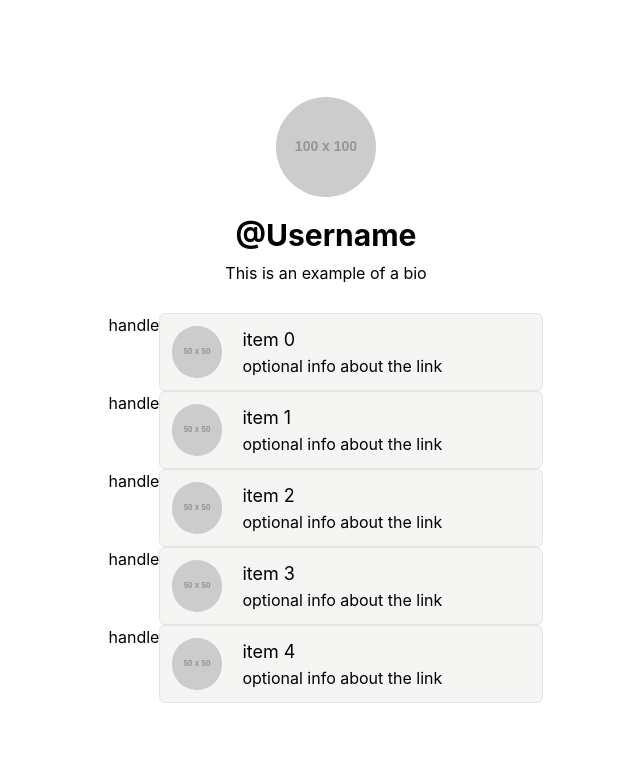
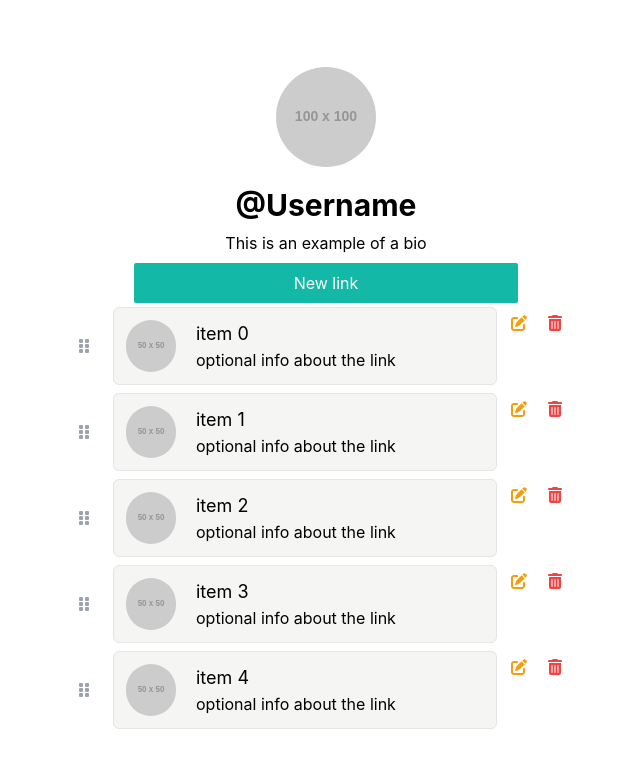
Before and after one commit to Shaun-Anderson/branch, a Next.js app: page /me in a window 1280 px wide. Shown: the top 768 px of the page, without its empty margins (314-954 px from the left). Built offline with nearby package versions, Linux system fonts and the light colour scheme.

Commit message:
fix: dnd ssr

```diff
--- /dev/null
+++ b/components/dnd.ts
@@ -0,0 +1,22 @@
+import dynamic from "next/dynamic";
+export const DragDropContext = dynamic(
+  () =>
+    import("react-beautiful-dnd").then((mod) => {
+      return mod.DragDropContext;
+    }),
+  { ssr: false }
+);
+export const Droppable = dynamic(
+  () =>
+    import("react-beautiful-dnd").then((mod) => {
+      return mod.Droppable;
+    }),
+  { ssr: false }
+);
+export const Draggable = dynamic(
+  () =>
+    import("react-beautiful-dnd").then((mod) => {
+      return mod.Draggable;
+    }),
+  { ssr: false }
+);
--- a/pages/me.tsx
+++ b/pages/me.tsx
@@ -1,21 +1,27 @@
-import type { NextPage } from "next";
+import type { GetServerSideProps, NextPage } from "next";
 import Head from "next/head";
-import Image, { ImageLoader } from "next/image";
+import Image from "next/image";
 import styles from "../styles/Home.module.css";
+import { DropResult, resetServerContext } from "react-beautiful-dnd";
+import { useState } from "react";
+import { DragDropContext, Droppable, Draggable } from "../components/dnd";
+import { FontAwesomeIcon } from "@fortawesome/react-fontawesome";
 import {
-  DragDropContext,
-  Droppable,
-  Draggable,
-  NotDraggingStyle,
-  DraggingStyle,
-  DropResult,
-} from "react-beautiful-dnd";
-import { useState } from "react";
+  faGrip,
+  faGripVertical,
+  faEdit,
+  faTrashAlt,
+} from "@fortawesome/free-solid-svg-icons";
 
 interface Item {
   id: string;
   content: string;
 }
+
+export const getServerSideProps: GetServerSideProps = async (context) => {
+  resetServerContext();
+  return { props: {} };
+};
 
 // fake data generator
 const getItems = (count: number): Item[] =>
@@ -96,25 +102,87 @@ const Me: NextPage = () => {
 
         <p className="text my-2">This is an example of a bio</p>
 
+        <div className=" min-w-0 sm: w-96 max-w-lg">
+          <button className=" transition ease-in-out rounded-sm bg-teal-500 p-2 w-full text-white hover:scale-105 hover:bg-teal-600">
+            New link
+          </button>
+        </div>
+
         <DragDropContext onDragEnd={onDragEnd}>
           <Droppable droppableId="droppable">
             {(provided, snapshot): JSX.Element => (
-              <ul
-                className="flex flex-col mt-5"
+              <div
                 {...provided.droppableProps}
                 ref={provided.innerRef}
+                // style={getListStyle(snapshot.isDraggingOver)}
               >
                 {state.map((item, index) => (
                   <Draggable key={item.id} draggableId={item.id} index={index}>
                     {(provided, snapshot): JSX.Element => (
                       <div
-                        className="flex"
                         ref={provided.innerRef}
                         {...provided.draggableProps}
+                        className="flex"
+                        // style={getItemStyle(
+                        //   snapshot.isDragging,
+                        //   provided.draggableProps.style
+                        // )}
                       >
-                        {" "}
-                        <div {...provided.dragHandleProps}>handle</div>
+                        <div
+                          {...provided.dragHandleProps}
+                          className="flex items-center justify-center mr-5"
+                        >
+                          <FontAwesomeIcon
+                            className="w-5 h-5 text-gray-400"
+                            icon={faGripVertical}
+                          />
+                        </div>
                         <a
+                          href="https://nextjs.org/docs"
+                          className="transition ease-in-out m-1 w-96 max-w-full p-3 border bg-stone-100 border-stone-200 rounded-md flex hover:scale-105"
+                          // style={getItemStyle(
+                          //   snapshot.isDragging,
+                          //   provided.draggableProps.style
+                          // )}
+                        >
+                          <Image
+                            loader={myLoader}
+                            src="me.png"
+                            alt="Picture of the author"
+                            className="rounded-full"
+                            width={50}
+                            height={50}
+                          />
+                          <div className="ml-5">
+                            <h2 className="text-lg">{item.content}</h2>
+                            <p className="text">optional info about the link</p>
+                          </div>
+                        </a>
+                        <div className="align-center">
+                          <button className=" h-9 w-9 p-2 rounded-sm hover:bg-amber-100">
+                            <FontAwesomeIcon
+                              className="w-4 h-4 text-amber-500"
+                              icon={faEdit}
+                            />
+                          </button>
+                          <button className=" h-9 w-9 p-2 rounded-sm hover:bg-red-100">
+                            <FontAwesomeIcon
+                              className="w-4 h-4 text-red-500"
+                              icon={faTrashAlt}
+                            />
+                          </button>
+                        </div>
+                      </div>
+                    )}
+                  </Draggable>
+                ))}
+                {provided.placeholder}
+              </div>
+            )}
+          </Droppable>
+        </DragDropContext>
+        {/* <ul>
+<a
                           href="https://nextjs.org/docs"
                           className="transition ease-in-out w-96 max-w-full p-3 border bg-stone-100 border-stone-200 rounded-md flex hover:scale-105"
 
@@ -136,33 +204,6 @@ const Me: NextPage = () => {
                             <p className="text">optional info about the link</p>
                           </div>
                         </a>
-                      </div>
-                    )}
-                  </Draggable>
-                ))}
-                {provided.placeholder}
-              </ul>
-            )}
-          </Droppable>
-        </DragDropContext>
-        {/* <ul>
-          <a
-            href="https://nextjs.org/docs"
-            className="transition ease-in-out w-96 max-w-full p-3 border bg-stone-100 border-stone-200 rounded-md flex hover:scale-105"
-          >
-            <Image
-              loader={myLoader}
-              src="me.png"
-              alt="Picture of the author"
-              className="rounded-full"
-              width={50}
-              height={50}
-            />
-            <div className="ml-5">
-              <h2 className="text-lg">This is a link title</h2>
-              <p className="text">optional info about the link</p>
-            </div>
-          </a>
         </ul> */}
       </main>
     </div>
```
